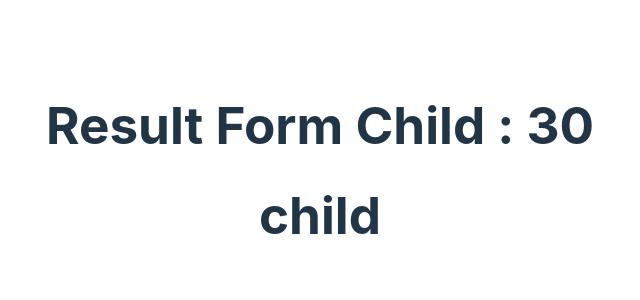
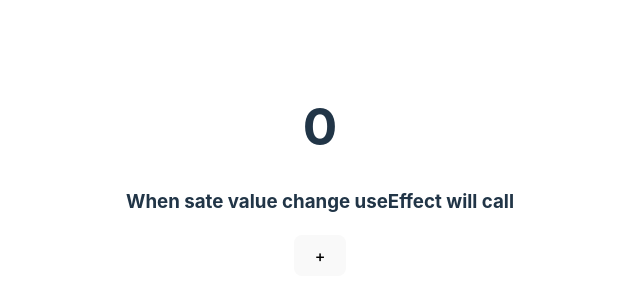
Before and after one commit to roshannoonoottil/React-Redux-workouts, a React (Vite) app in the folder workouts/: page /useeffect in a window 1280 px wide. Shown: the part 230-530 px from the top of the page, without its empty margins (320-960 px from the left). Built offline with nearby package versions, Linux system fonts and the light colour scheme.

Commit message:
useEffect commit

```diff
--- a/workouts/package.json
+++ b/workouts/package.json
@@ -11,7 +11,8 @@
   },
   "dependencies": {
     "react": "^18.3.1",
-    "react-dom": "^18.3.1"
+    "react-dom": "^18.3.1",
+    "react-router-dom": "^7.0.2"
   },
   "devDependencies": {
     "@eslint/js": "^9.15.0",
--- a/workouts/src/App.jsx
+++ b/workouts/src/App.jsx
@@ -1,4 +1,5 @@
 import './App.css'
+import { BrowserRouter, Routes, Route } from "react-router-dom";
 import UseState from './Components/UseState'
 import UseEffect from './Components/UseEffect'
 import UseCallback from './Components/UseCallback'
@@ -9,9 +10,16 @@ import CTPDP from './Components/ChildToParentDataPassing/CTPDP'
 function App() {
 
   return (
-    <>
-      <CTPDP/>
-    </>
+    <BrowserRouter>
+      <Routes>
+        <Route path="/" element={<UseState />} />
+        <Route path="/useeffect" element={<UseEffect />} />
+        <Route path="/usecalback" element={<UseCallback />} />
+        <Route path="/usememo" element={<UseMemo />} />
+        <Route path="/p2c" element={<PTCDP />} />
+        <Route path="/c2p" element={<CTPDP />} />
+      </Routes>
+    </BrowserRouter>
   )
 }
 
--- a/workouts/src/Components/UseEffect.jsx
+++ b/workouts/src/Components/UseEffect.jsx
@@ -1,18 +1,25 @@
-import React, { useEffect } from 'react'
+import React, { useEffect, useState } from 'react'
 
 function UseEffect() {
+   const[state,setState] = useState(0)
     useEffect(()=>{
         console.log("component has rendered");
         return()=>{
             console.log("component has unmounted");
+
         }
 
 
-    },[])
+    },[state])
+
   return (
     <div>
 
-      <h1>Hiii</h1>
+      <h1>{state}</h1>
+      <h3>When sate value change useEffect will call</h3>
+      <button onClick={(()=>{
+        setState(state+1)
+      })}>+</button>
     </div>
   )
 }
```
Also changed, not shown: 1 other file (tests, documents, lock files or other folders).
